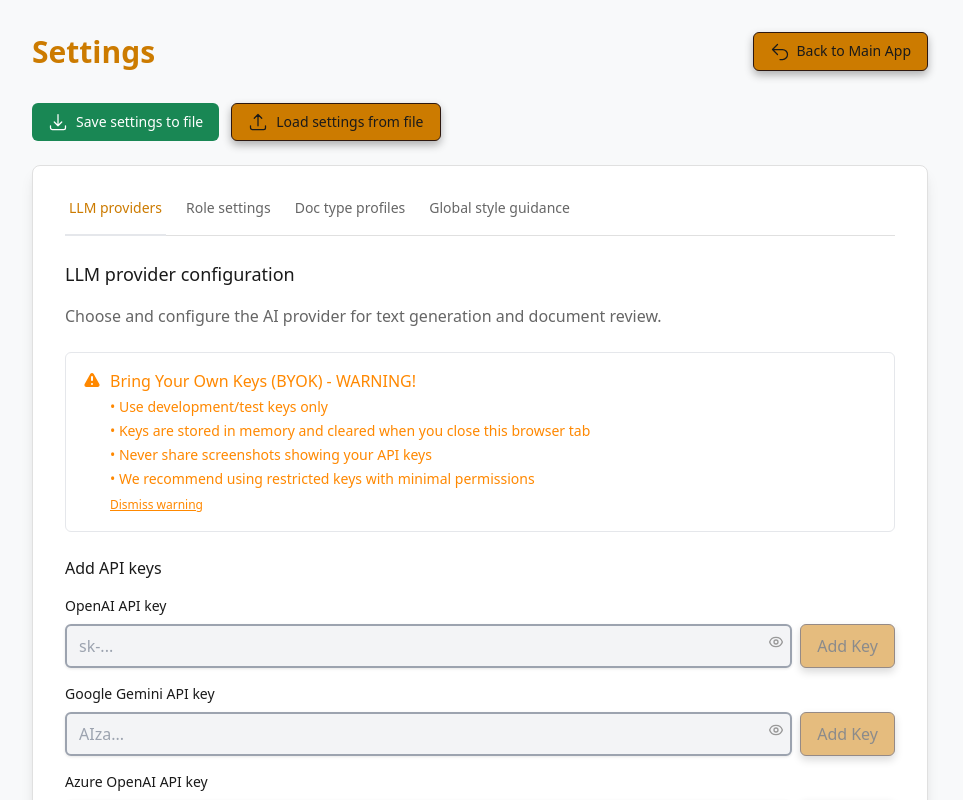
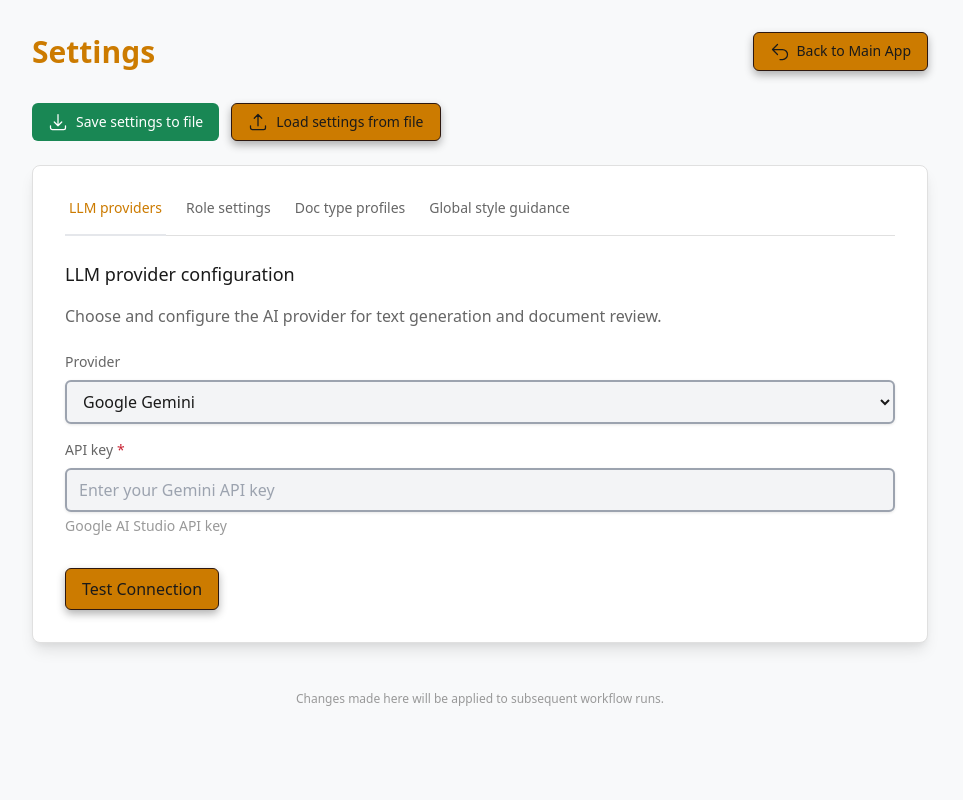
Before and after one commit to mmacy/tech-doc-workflow, a React (Vite) app: page / in a window 1280 px wide. Both pictures are taken after a click on the button "Settings". Shown: the top 800 px of the page, without its empty margins (160-1123 px from the left). Built offline with nearby package versions, Linux system fonts and the light colour scheme; some icons are missing.

Commit message:
cull extra API key text boxes (#5)

```diff
--- a/components/settings/LLMProviderTab.tsx
+++ b/components/settings/LLMProviderTab.tsx
@@ -1,7 +1,6 @@
 import React, { useState } from 'react';
 import { ProviderConfig, ProviderType, PROVIDER_CONFIGS, ProviderConfigField } from '../../types/providers';
 import { ProviderFactory } from '../../services/ProviderFactory';
-import { KeyManagement } from '../KeyManagement';
 
 interface LLMProviderTabProps {
   provider: ProviderConfig;
@@ -70,13 +69,6 @@ export const LLMProviderTab: React.FC<LLMProviderTabProps> = ({
         </p>
       </div>
 
-      {/* Key Management Section */}
-      <div className="border-b border-theme pb-6">
-        <KeyManagement onKeysUpdated={() => {
-          // Optionally refresh test results when keys are updated
-          setTestResult(null);
-        }} />
-      </div>
 
       <div className="space-y-4">
         <div>
--- a/pages/SettingsPage.tsx
+++ b/pages/SettingsPage.tsx
@@ -53,9 +53,19 @@ const SettingsPage: React.FC<SettingsPageProps> = ({
 
 
   const handleSaveToFile = () => {
+    // Remove API keys from agentSettings before saving for security
+    const { llmProvider, ...agentSettingsWithoutKeys } = agentSettings;
+    const providerWithoutApiKey = {
+      ...llmProvider,
+      apiKey: '', // Never save API keys to file
+    };
+
     const settingsToSave = {
         documentTypeProfiles: documentTypeProfiles,
-        agentSettings: agentSettings,
+        agentSettings: {
+          ...agentSettingsWithoutKeys,
+          llmProvider: providerWithoutApiKey,
+        },
     };
     const jsonString = JSON.stringify(settingsToSave, null, 2);
     const blob = new Blob([jsonString], { type: "application/json" });
--- a/services/providers/AzureOpenAIProvider.ts
+++ b/services/providers/AzureOpenAIProvider.ts
@@ -55,7 +55,7 @@ export class AzureOpenAIProvider implements LLMProvider {
 
       return content.trim();
     } catch (error) {
-      console.error("Azure OpenAI API Error:", error);
+      console.error("Azure OpenAI API Error:", error instanceof Error ? error.message : 'Unknown error');
       if (error instanceof Error) {
         const azureError = error as any;
         if (azureError.status === 401) {
--- a/services/providers/GeminiProvider.ts
+++ b/services/providers/GeminiProvider.ts
@@ -33,7 +33,7 @@ export class GeminiProvider implements LLMProvider {
       });
       return response.text.trim();
     } catch (error) {
-      console.error("Gemini API Error:", error);
+      console.error("Gemini API Error:", error instanceof Error ? error.message : 'Unknown error');
       if (error instanceof Error) {
         const geminiError = error as any;
         if (geminiError.message && geminiError.message.includes('API key not valid')) {
--- a/services/providers/OpenAIProvider.ts
+++ b/services/providers/OpenAIProvider.ts
@@ -47,7 +47,7 @@ export class OpenAIProvider implements LLMProvider {
 
       return content.trim();
     } catch (error) {
-      console.error("OpenAI API Error:", error);
+      console.error("OpenAI API Error:", error instanceof Error ? error.message : 'Unknown error');
       if (error instanceof Error) {
         const openaiError = error as any;
         if (openaiError.status === 401) {
```
Also changed, not shown: 1 other file (tests, documents, lock files or other folders).
